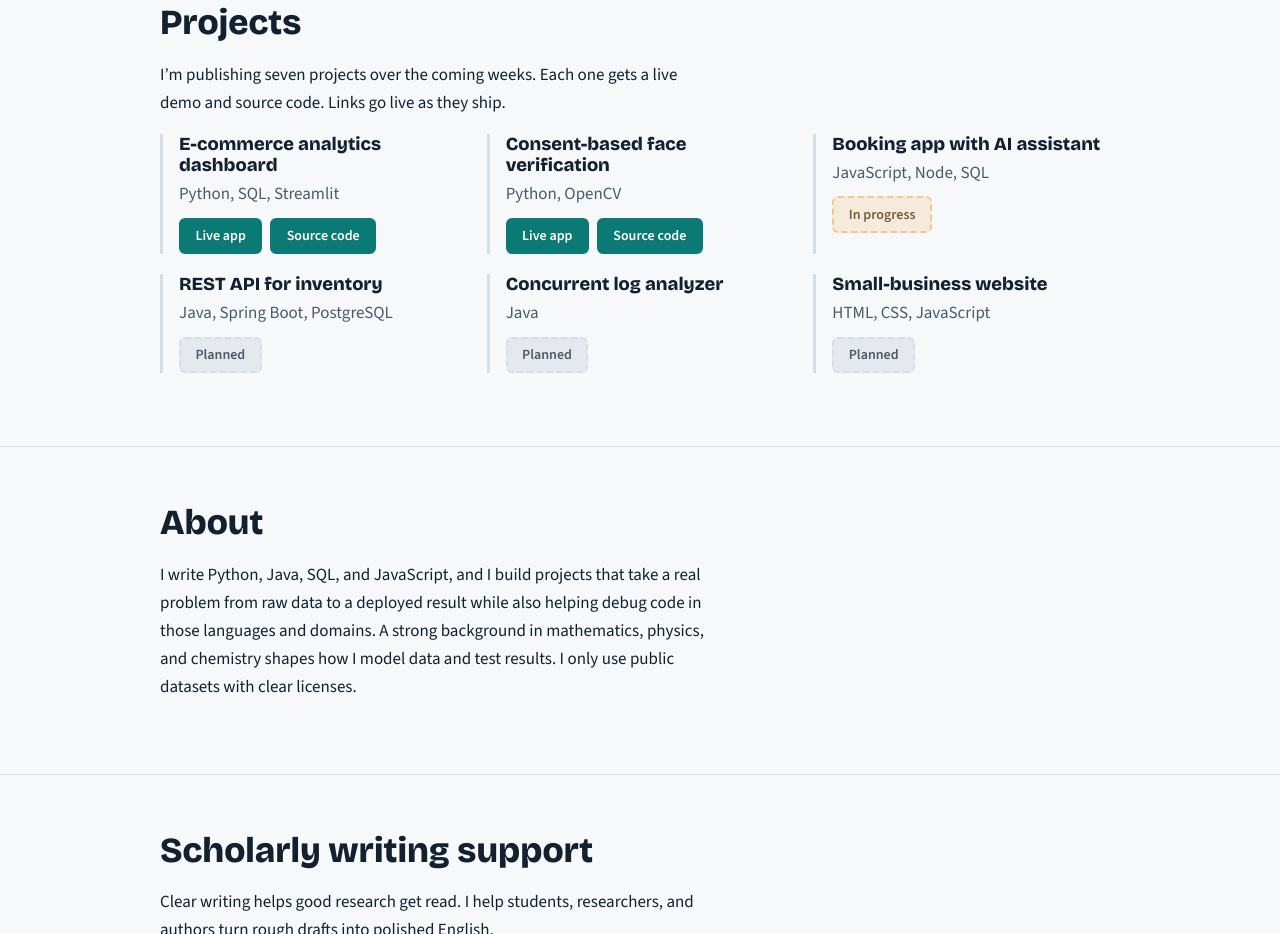
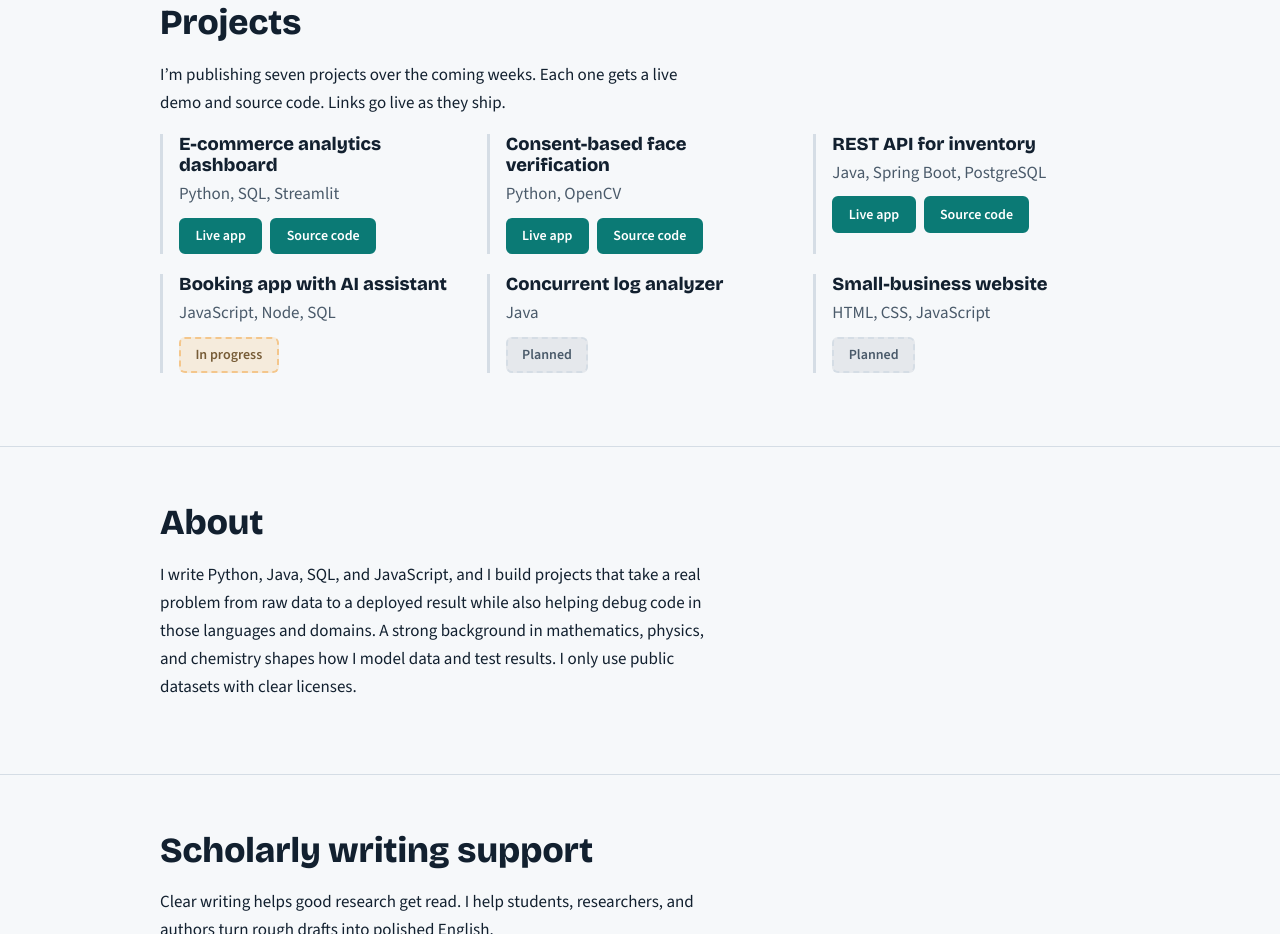
Before and after one commit to AAchar-0/AAchar-0.github.io, a plain HTML site: page index.html in a window 1280 px wide. Shown: the part 848-1782 px from the top of the page. Drawn offline with nearby package versions, Linux system fonts and the light colour scheme.

Commit message:
Add inventory applications links

```diff
--- a/index.html
+++ b/index.html
@@ -113,10 +113,13 @@
            <a class="chip chip-live" href="https://face-verification-demo.streamlit.app" rel="noopener">Live app</a>
            <a class="chip chip-live" href="https://github.com/AAchar-0/face-verification-system" rel="noopener">Source code</a>
         </div></li>
+        <li><h3>REST API for inventory</h3><p>Java, Spring Boot, PostgreSQL</p>
+          <div class="chips">
+           <a class="chip chip-live" href="https://inventory-api-jl5m.onrender.com/swagger-ui.html" rel="noopener">Live app</a>
+           <a class="chip chip-live" href="https://github.com/AAchar-0/inventory-api" rel="noopener">Source code</a>
+          </div></li>
         <li><h3>Booking app with AI assistant</h3><p>JavaScript, Node, SQL</p>
           <div class="chips"><span class="chip chip-progress">In progress</span></div></li>
-        <li><h3>REST API for inventory</h3><p>Java, Spring Boot, PostgreSQL</p>
-          <div class="chips"><span class="chip chip-planned">Planned</span></div></li>
         <li><h3>Concurrent log analyzer</h3><p>Java</p>
           <div class="chips"><span class="chip chip-planned">Planned</span></div></li>
         <li><h3>Small-business website</h3><p>HTML, CSS, JavaScript</p>
```
